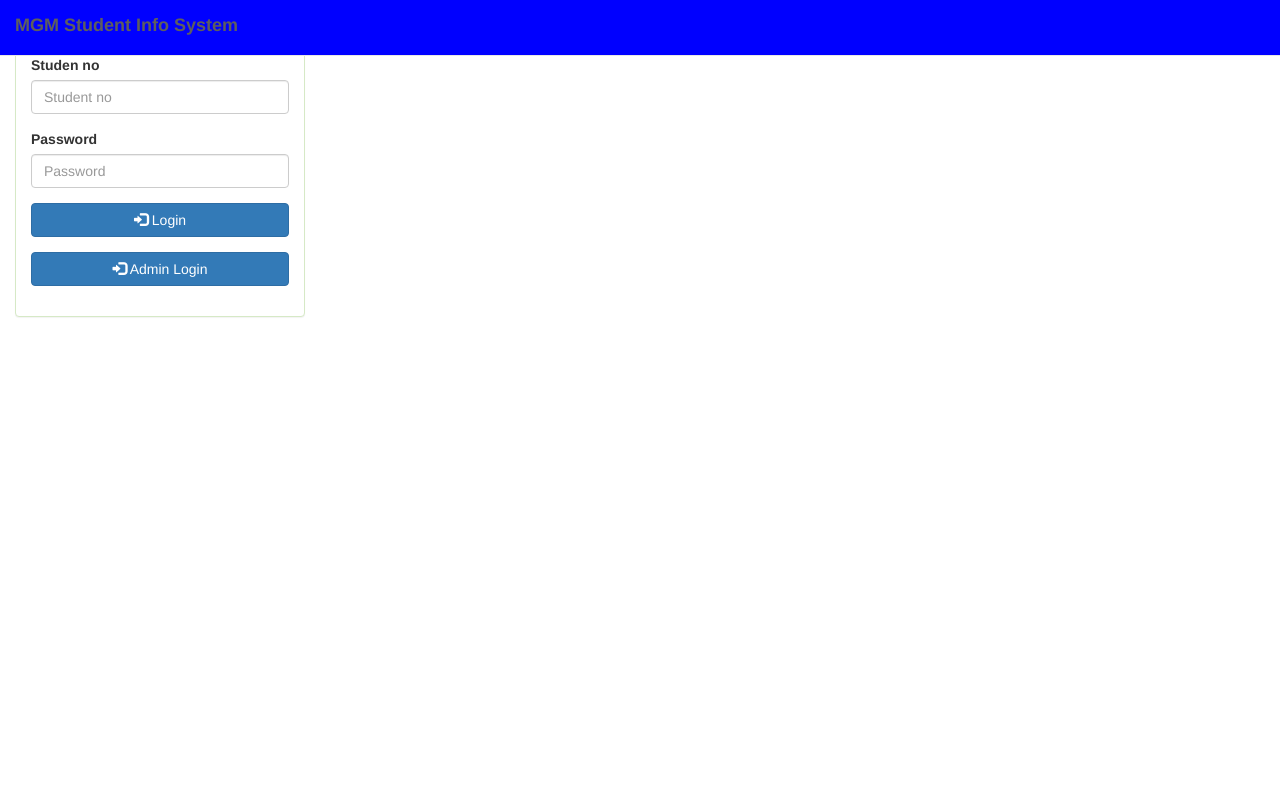
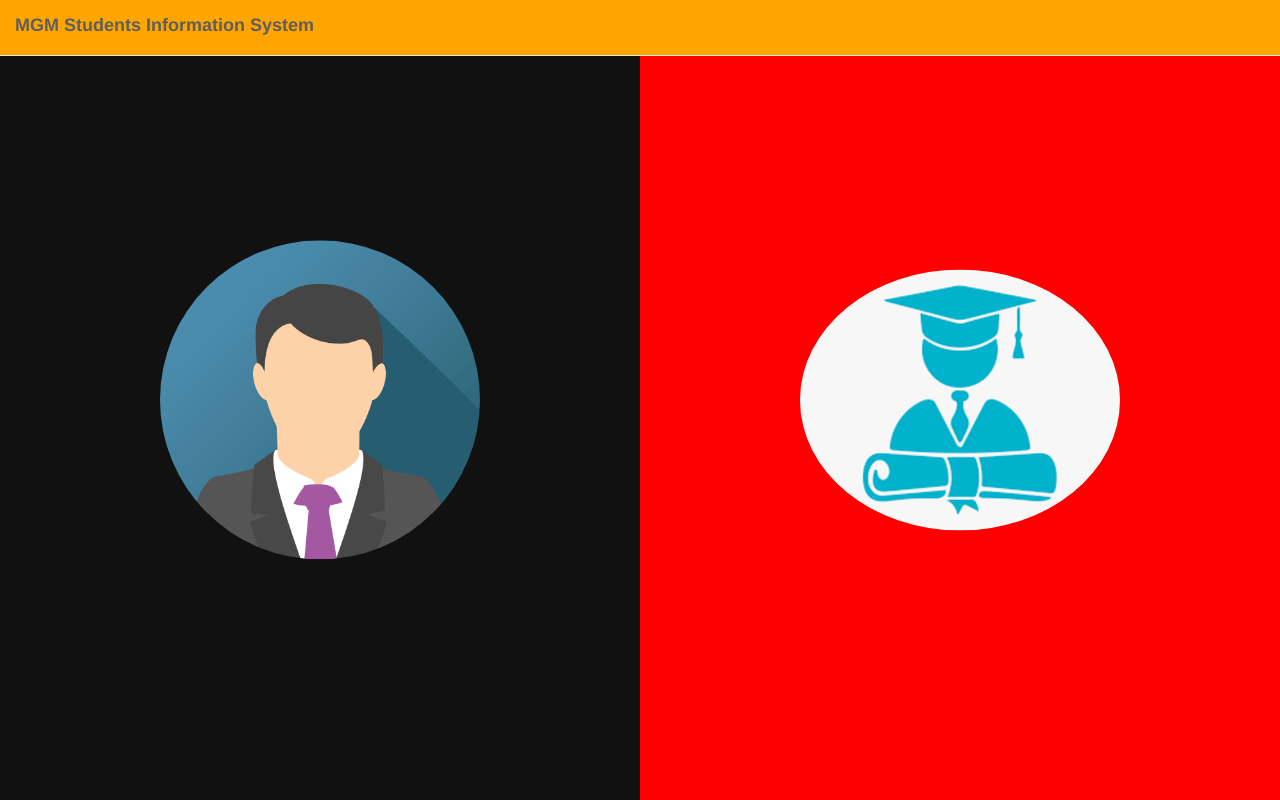
Before and after one commit to VinayakPatil248/StudInfoManagementSystem, a PHP site: page /index.php in a window 1280 px wide. Run offline with PHP 8.4, Linux system fonts and the light colour scheme; a stand-in replaces the project's code that opens the database connection; some libraries are stand-ins or nearby versions.

Commit message:
Add files via upload

```diff
--- a/index.php
+++ b/index.php
@@ -6,16 +6,92 @@
 		<meta name="viewport" content="width=device-width, initial-scale=1">
 		<link rel = "stylesheet" type="text/css" href="admin/css/bootstrap.css" />
 		<link rel = "stylesheet" type="text/css" href="admin/css/style.css" />
+    <style>
+        /* Split the screen in half */
+.split {
+  height: 100%;
+  width: 50%;
+  position: fixed;
+  z-index: 1;
+  top: 0;
+  overflow-x: hidden;
+  padding-top: 20px;
+}
+
+/* Control the left side */
+.left {
+  left: 0;
+  background-color: #111;
+}
+
+/* Control the right side */
+.right {
+  right: 0;
+  background-color: red;
+}
+
+/* If you want the content centered horizontally and vertically */
+.centered {
+  position: absolute;
+  top: 50%;
+  left: 50%;
+  transform: translate(-50%, -50%);
+  text-align: center;
+}
+
+/* Style the image inside the centered container, if needed */
+.centered img {
+  width: 150px;
+  border-radius: 50%;
+}
+.middle {
+  transition: .5s ease;
+  opacity: 0;
+  position: absolute;
+  top: 50%;
+  left: 50%;
+  transform: translate(-50%, -50%);
+  -ms-transform: translate(-50%, -50%);
+  text-align: center;
+}
+.split:hover .image {
+  opacity: 0.3;
+}
+.split:hover .middle {
+  opacity: 1;
+}
+.text {
+  background-color: #04AA6D;
+  color: white;
+  font-size: 16px;
+  padding: 16px 32px;
+}
+    </style>
 	</head>
 <body>
-	<nav class="navbar navbar-default navbar-fixed-top" style="background-color:blue;">
+	<nav class="navbar navbar-default navbar-fixed-top" style="background-color:orange;">
 		<div class="container-fluid">
-			<label class="navbar-brand" id="title">MGM Student Info System</label>
+			<label class="navbar-brand" id="title">MGM Students Information System</label>
 		</div>
 	</nav>
-	<?php include 'login.php'?>
-	<div id = "footer">
-		<label class = "footer-title">&copy; Advance Learner Project <?php echo date("Y", strtotime("+8 HOURS"))?></label>
-	</div>
+
+    <div class="split left">
+  <div class="centered">
+  <img src="img_avatar2.png" alt="Avatar" style="width:100%">
+  <div class="middle">
+  <a href="admin/index.php"><div class="text">Admin Login</div></a>
+  </div>
+  </div>
+</div>
+
+<div class="split right">
+  <div class="centered">
+  <img src="img_avatar.png" alt="Avatar" style="width:100%">
+  <div class="middle">
+  <a href="index1.php"><div class="text">Student Login</div></a>
+  </div>
+  </div>
+</div>
+
 </body>
 </html>
--- a/login.php
+++ b/login.php
@@ -1,5 +1,6 @@
+<div class="col-md-4"></div>
 <div class="col-md-3">
-	<div class="panel panel-success" id="panel-margin">
+	<div class="panel panel-primary" id="panel-margin">
 		<div class="panel-heading">
 			<center><h1 class="panel-title">Student Login</h1></center>
 		</div>
@@ -17,9 +18,6 @@
 				<div class="form-group">
 					<button class="btn btn-block btn-primary"  name="login"><span class="glyphicon glyphicon-log-in"></span> Login</button>
 				</div>
-				<div class="form-group">
-					<button class="btn btn-block btn-primary"  name="Adminlogin"><span class="glyphicon glyphicon-log-in"></span> <a style="color: White" href= "http://localhost/SFMS/admin/index.php"> Admin Login</a></button>
-				</div>
 			</form>
 		</div>
 	</div>
```
Also changed, not shown: index1.php (added, +18 -0 lines), student_profile.php (+2 -5 lines), img_avatar.png (added), img_avatar2.png (added).
